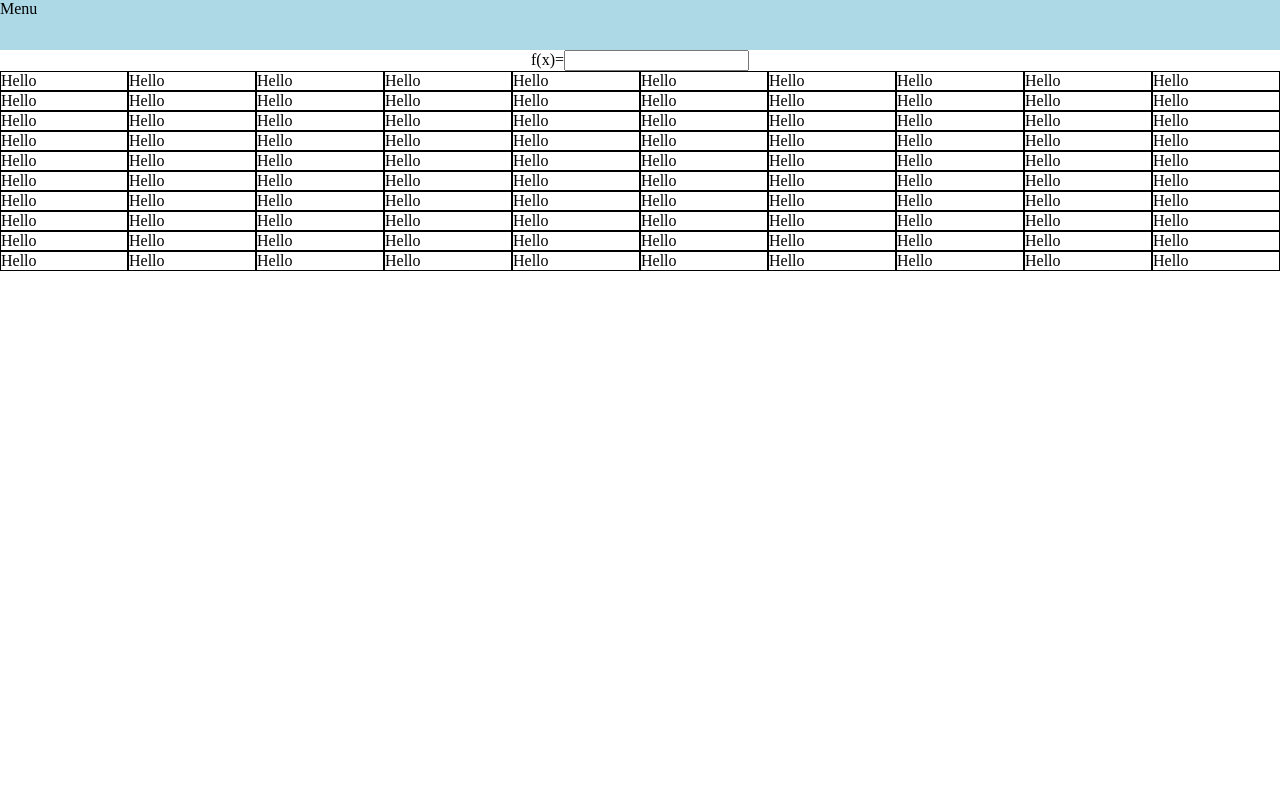
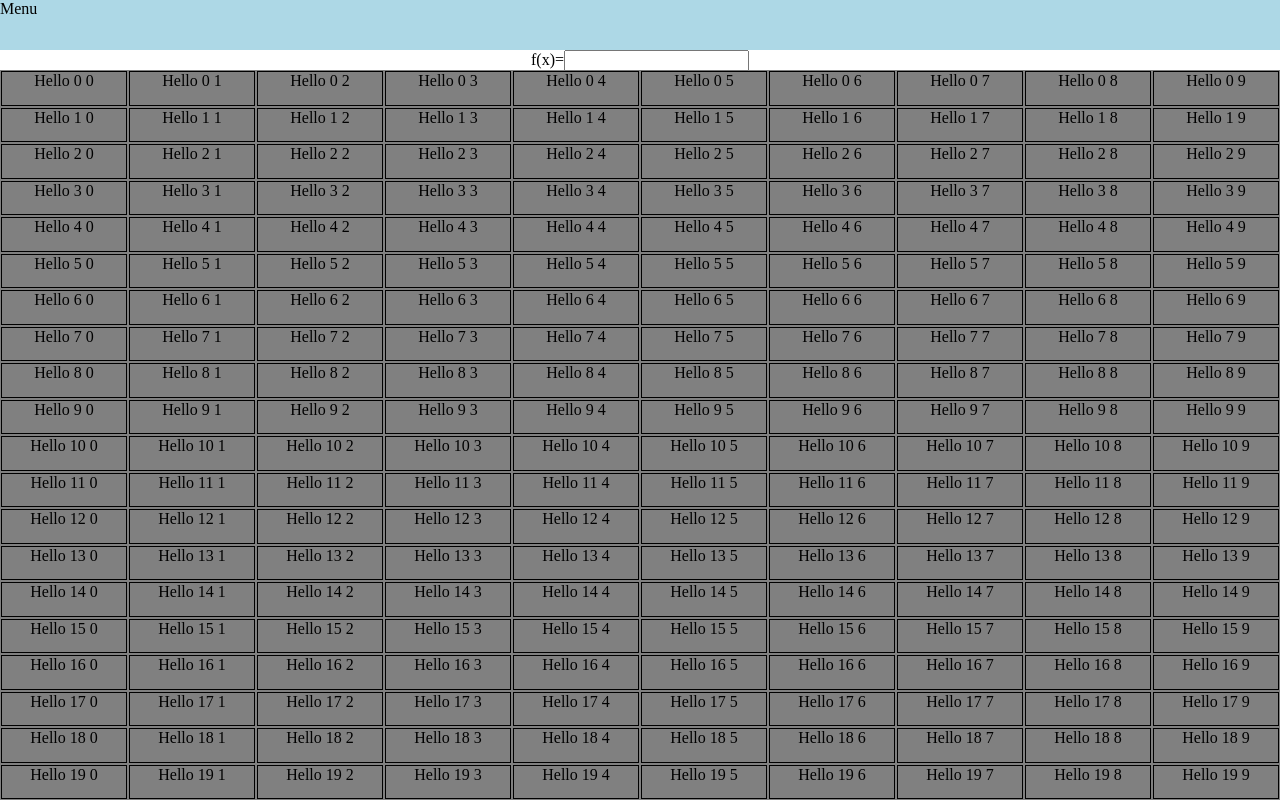
Before and after one commit to jt1796/grid, an Angular app: page / in a window 1280 px wide. Built offline with nearby package versions, Linux system fonts and the light colour scheme.

Commit message:
grid takes up page; scrolls

```diff
--- a/src/app/sheet/sheet.component.html
+++ b/src/app/sheet/sheet.component.html
@@ -1,9 +1,9 @@
 <div class="formula-bar">f(x)=<input type="text"></div>
 
 <div class="grid">
-  <ng-container *ngFor="let row of cells">
-    <ng-container *ngFor="let col of row">
-      <div class="cell">Hello</div>
+  <ng-container *ngFor="let row of cells; let ri = index">
+    <ng-container *ngFor="let col of row; let ci = index">
+      <div class="cell">Hello {{ ri }} {{ci}}</div>
     </ng-container>
   </ng-container>
 </div>
--- a/src/app/sheet/sheet.component.scss
+++ b/src/app/sheet/sheet.component.scss
@@ -1,12 +1,19 @@
 .formula-bar {
     text-align: center;
+    height: 20px;
 }
 
 .grid {
     display: grid;
-    grid-template-columns: repeat(10, 10%);
-    grid-template-rows: repeat(10, 10%);
+    grid-template-columns: repeat(100, 10%);
+    grid-template-rows: repeat(100, 5%);
+    background-color: grey;
+    height: calc(100% - 70px);
+    width: 100%;
+    overflow: scroll;
 }
 .cell {
     border: 1px solid black;
+    margin: 1px;
+    text-align: center;
 }
--- a/src/app/sheet/sheet.component.ts
+++ b/src/app/sheet/sheet.component.ts
@@ -6,8 +6,8 @@ import { Component, OnInit } from '@angular/core';
   styleUrls: ['./sheet.component.scss']
 })
 export class SheetComponent implements OnInit {
-  rows = 10;
-  cols = 10;
+  rows = 100;
+  cols = 100;
   cells: number[][];
 
   constructor() { }
--- a/src/styles.scss
+++ b/src/styles.scss
@@ -1,4 +1,5 @@
 /* You can add global styles to this file, and also import other style files */
 body {
     margin: 0px;
+    height: 100vh;
 }
```
